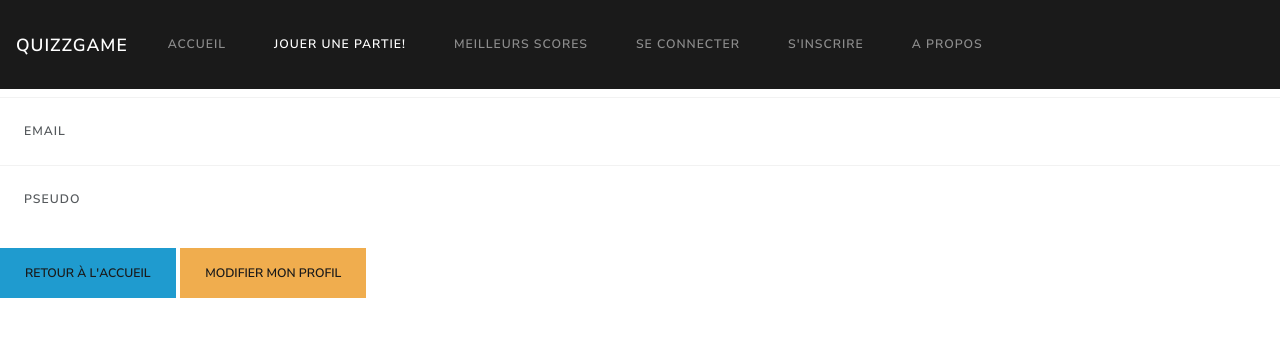
After one commit to ValMasse/quizzGame, a Symfony app: template templates/user/show.html.twig in a window 1280 px wide. The commit adds this page. Shown: the top 337 px of the page. Run offline with Twig, Linux system fonts and the light colour scheme; the template is opened without the code that fills it, so the values that code supplies are empty; some libraries are stand-ins or nearby versions.

Commit message:
navbar OK, need to work on PLay Game

```diff
--- a/src/Controller/ScoreController.php
+++ b/src/Controller/ScoreController.php
@@ -21,7 +21,7 @@ class ScoreController extends AbstractController
     public function index(ScoreRepository $scoreRepository): Response
     {
         return $this->render('score/index.html.twig', [
-            'scores' => $scoreRepository->findAll(),
+            'scores' => $scoreRepository->findBestScores(),
         ]);
     }
 
--- a/templates/partials/navbar.html.twig
+++ b/templates/partials/navbar.html.twig
@@ -26,15 +26,26 @@
       <li class="nav-item">
         <a class="nav-link" href="{{ path('app_register') }}">s'inscrire</a>
       </li>
-      {% else %}
+      {% elseif (is_granted('ROLE_USER') and (app.user)) %}
       <li class="nav-item">
-        <a class="nav-link" href="#">profil de {{app.user.pseudo}}</a>
+        <a class="nav-link" href="{{ path('user_show', {'id': app.user.id}) }}">profil de {{app.user.pseudo}}</a>
       </li>
       {% endif %}
+
       {# ...  About Us  #}
       <li class="nav-item">
         <a class="nav-link" href="{{ path('about_us')}}">a propos</a>
       </li>
+
+      {# ...  Logout  #}
+      {% if app.user %}
+	  <li class="nav-item active">
+        <a class="nav-link" href="{{ path('app_logout') }}">se deconnecter
+        <span class="sr-only">(current)</span></a>
+      </li>
+	  {% endif %}
     </ul>
+
   </div>
+
 </nav>
--- /dev/null
+++ b/templates/user/_form.html.twig
@@ -0,0 +1,4 @@
+{{ form_start(form) }}
+    {{ form_widget(form) }}
+    <button class="btn">{{ button_label|default('Save') }}</button>
+{{ form_end(form) }}
--- /dev/null
+++ b/templates/user/show.html.twig
@@ -0,0 +1,29 @@
+{% extends 'base.html.twig' %}
+
+{% block title %}User{% endblock %}
+
+{% block body %}
+    <h1>{{app.user.pseudo}}</h1>
+
+    <table class="table">
+        <tbody>
+            <tr>
+                <th>Email</th>
+                <td>{{ user.email }}</td>
+            </tr>
+            <tr>
+                <th>Pseudo</th>
+                <td>{{ user.pseudo }}</td>
+            </tr>
+        </tbody>
+    </table>
+
+    <button type="button" class="btn btn-info">
+    <a href="{{ path('homepage') }}">retour à l'accueil</a>
+    </button>
+
+    <button type="button" class="btn btn-warning">
+    <a href="{{ path('user_edit', {'id': user.id}) }}">Modifier mon Profil</a>
+    </button>
+
+{% endblock %}
```
Also changed, not shown: src/Controller/UserController.php (added, +52 -0 lines), src/Form/UserType.php (added, +28 -0 lines), src/Repository/ScoreRepository.php (+3 -6 lines), templates/user/edit.html.twig (added, +14 -0 lines).
